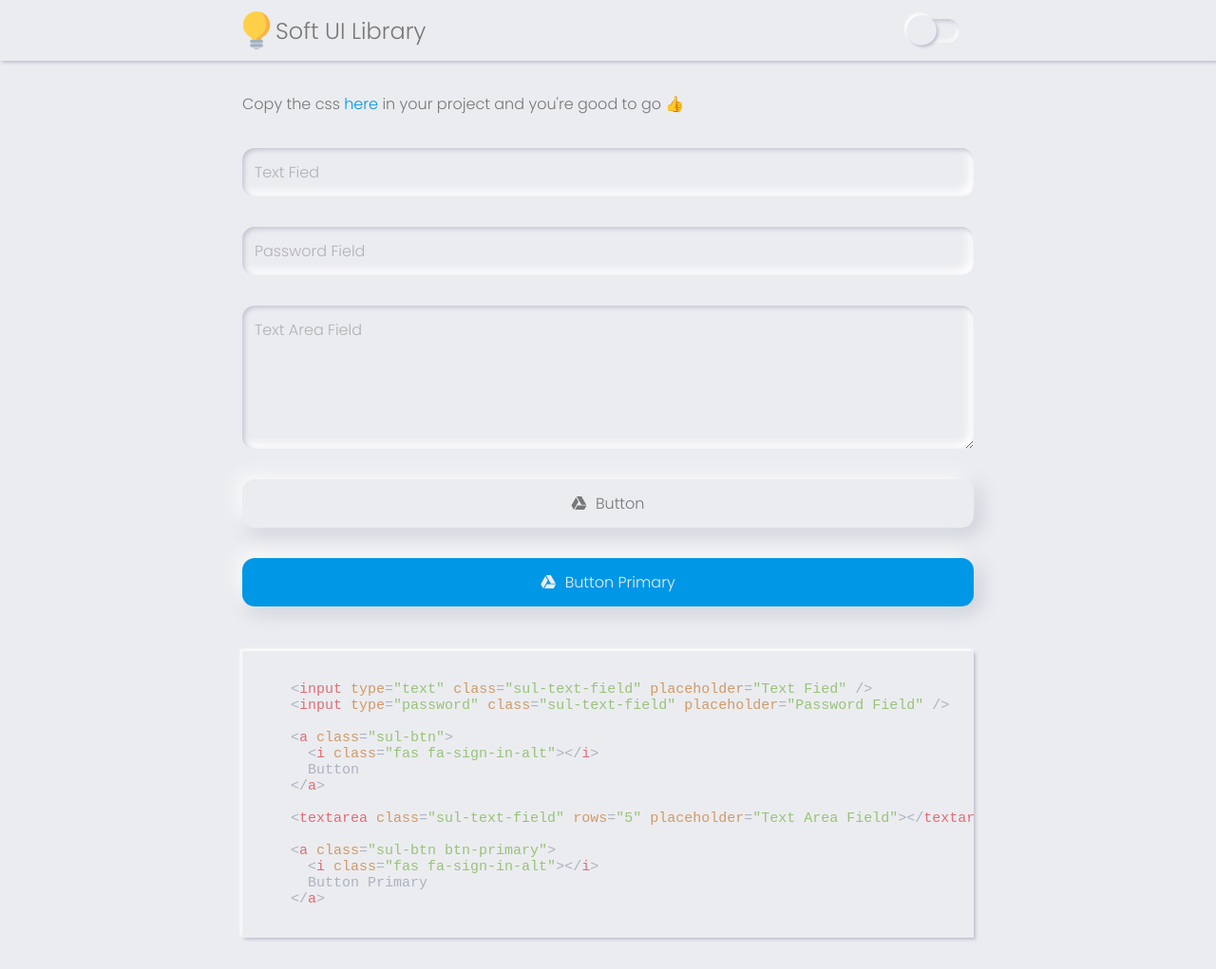
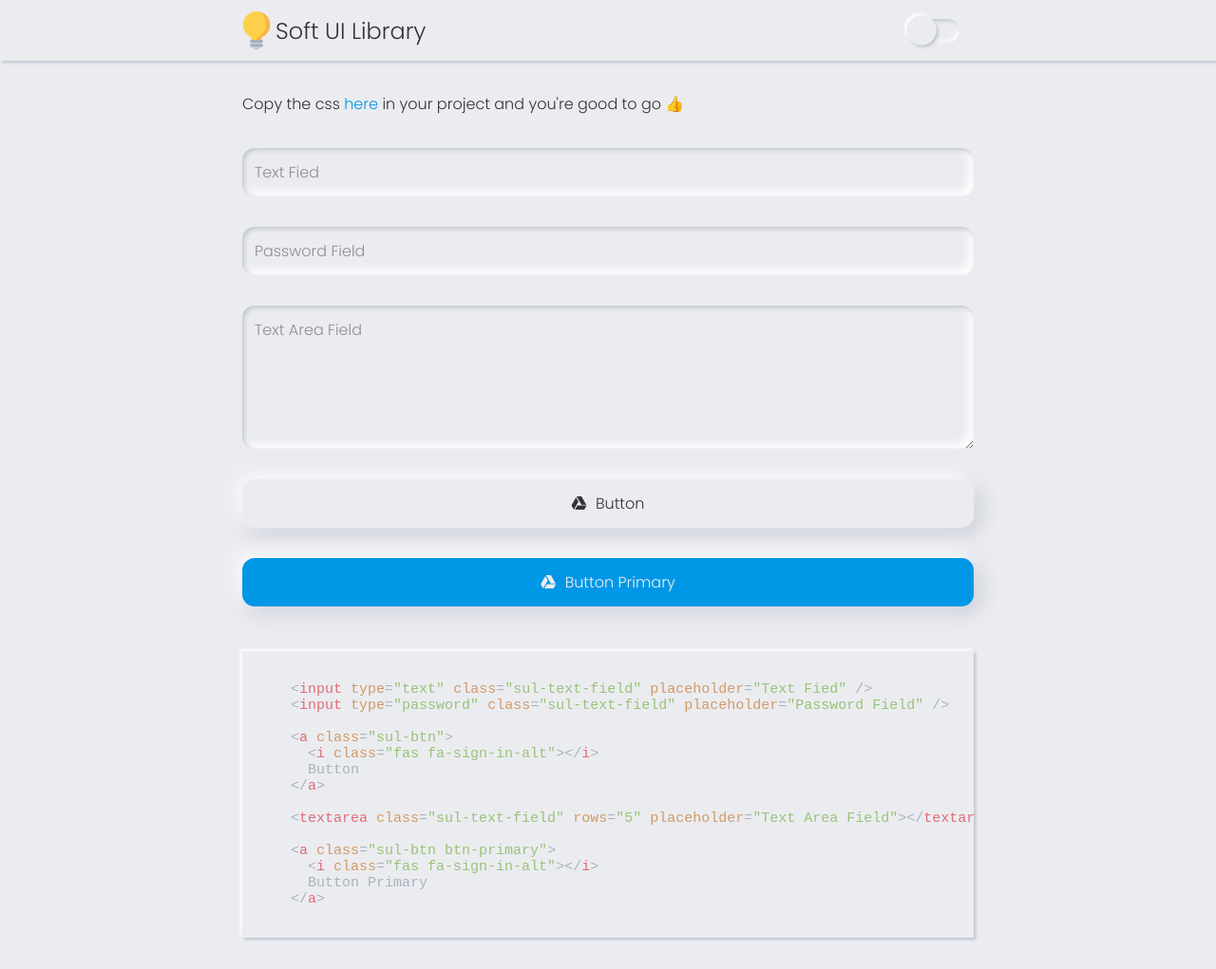
Before and after one commit to katendeglory/soft-ui-library, a website: page index.html in a window 1280 px wide. Shown: the top 1021 px of the page at 95% size. Drawn offline with nearby package versions, Linux system fonts and the light colour scheme.

Commit message:
initial commit

```diff
--- a/css/neumorphism-ui.css
+++ b/css/neumorphism-ui.css
@@ -13,7 +13,7 @@
   --color-bg: #ebecf0;
   --color-white: #fff;
   --color-shadow: rgba(186, 190, 204, 0.9);
-  --main-text-color: #777;
+  --main-text-color: #333;
   --text-field-radius: calc(var(--ruler) * 1);
   --check-radio-color: var(--primary-color);
 }
```
